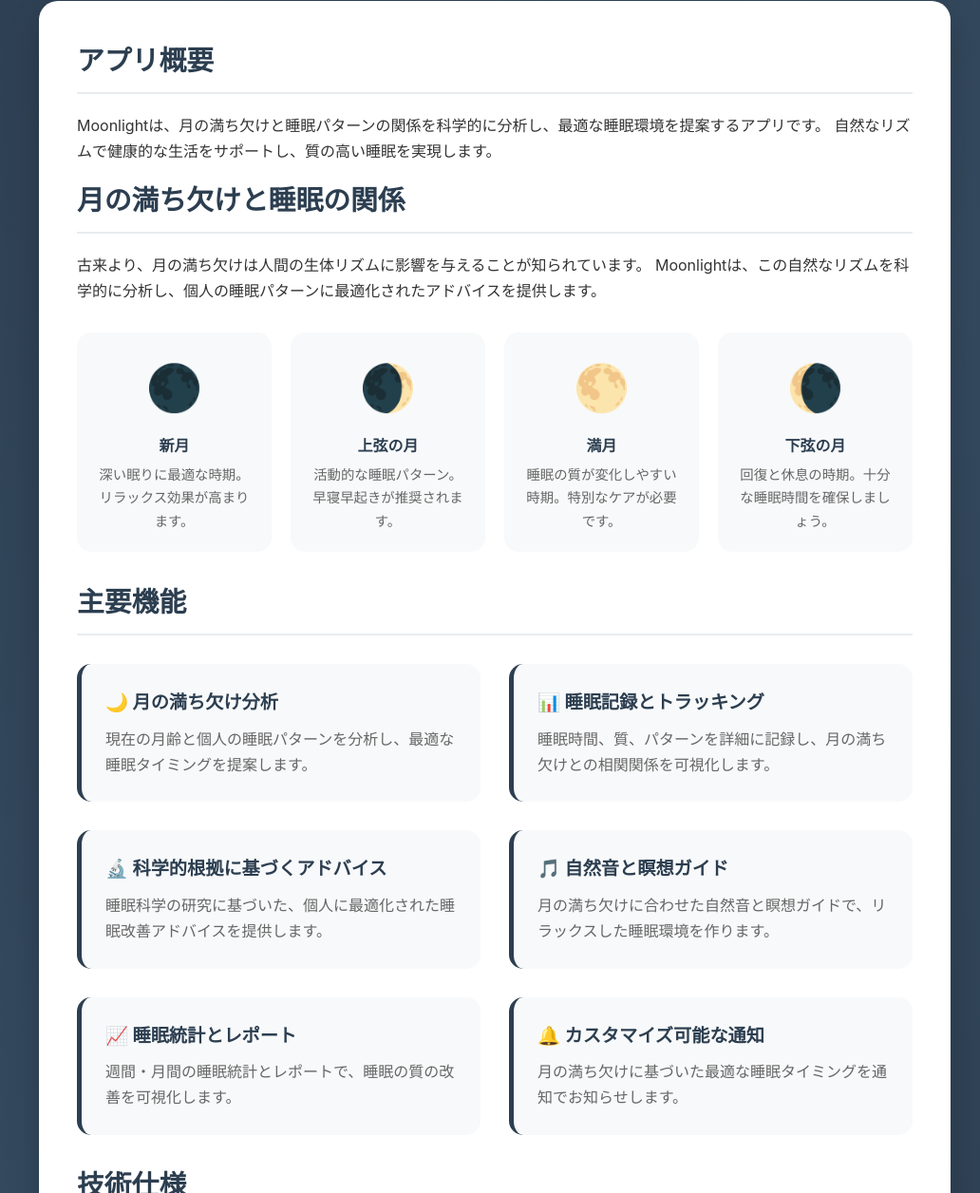
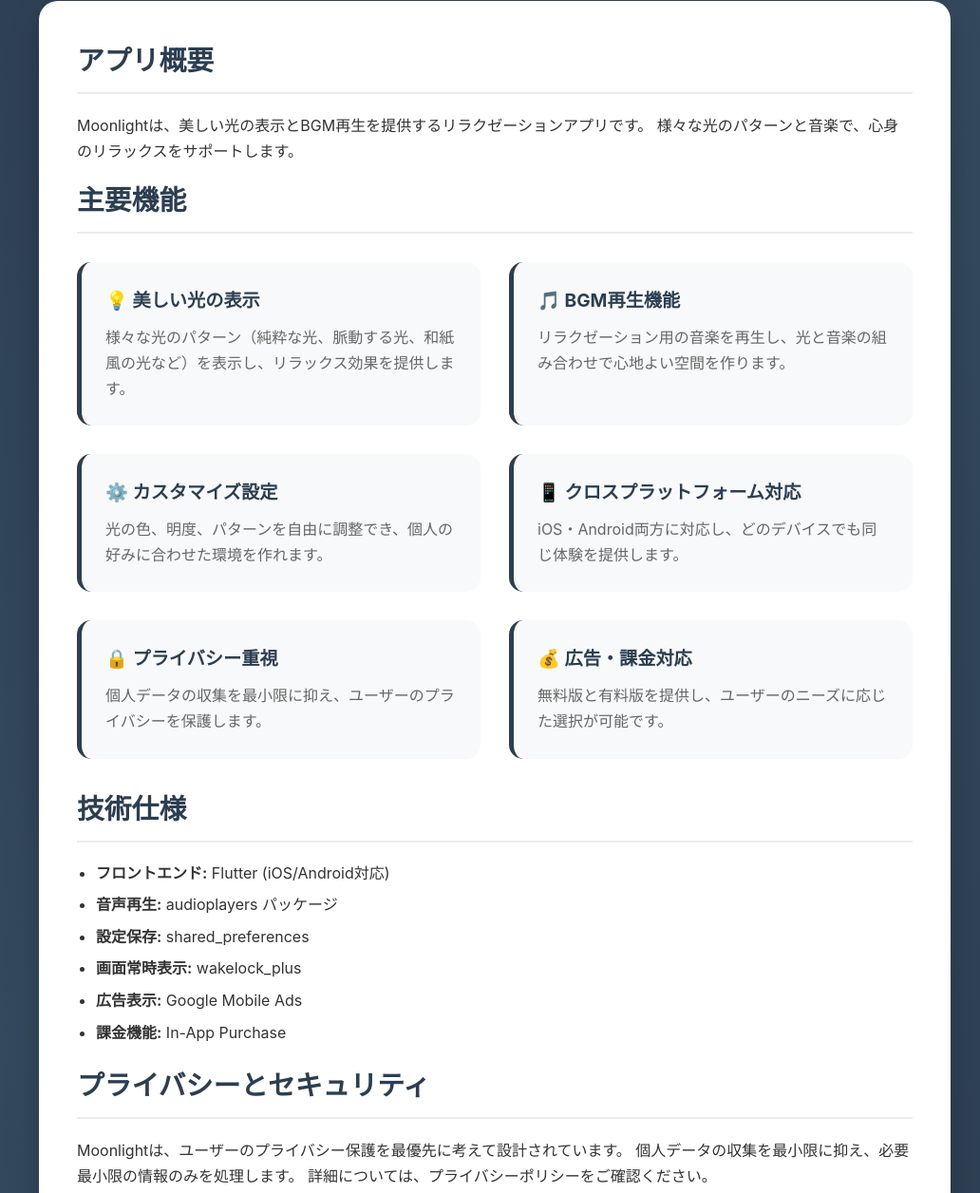
Before and after one commit to Hon758/hon758.github.io, a plain HTML site: page moonlight/index.html in a window 1280 px wide. Shown: the part 326-1582 px from the top of the page at 95% size, without its empty margins (119-1151 px from the left). Drawn offline with Linux system fonts and the light colour scheme.

Commit message:
Fix Moonlight app information to reflect actual app features

```diff
--- a/moonlight/index.html
+++ b/moonlight/index.html
@@ -217,92 +217,64 @@
 
         <div class="header">
             <h1>🌙 Moonlight</h1>
-            <div class="subtitle">睡眠の質を向上させるアプリ</div>
-            <div class="tagline">月の光と共に、安らかな眠りを</div>
+            <div class="subtitle">美しい光の表示とBGM再生アプリ</div>
+            <div class="tagline">リラクゼーションを目的とした光のアート</div>
         </div>
 
         <div class="content">
             <h2>アプリ概要</h2>
             <p>
-                Moonlightは、月の満ち欠けと睡眠パターンの関係を科学的に分析し、最適な睡眠環境を提案するアプリです。
-                自然なリズムで健康的な生活をサポートし、質の高い睡眠を実現します。
+                Moonlightは、美しい光の表示とBGM再生を提供するリラクゼーションアプリです。
+                様々な光のパターンと音楽で、心身のリラックスをサポートします。
             </p>
-
-            <h2>月の満ち欠けと睡眠の関係</h2>
-            <p>
-                古来より、月の満ち欠けは人間の生体リズムに影響を与えることが知られています。
-                Moonlightは、この自然なリズムを科学的に分析し、個人の睡眠パターンに最適化されたアドバイスを提供します。
-            </p>
-
-            <div class="moon-phases">
-                <div class="moon-phase">
-                    <div class="emoji">🌑</div>
-                    <h4>新月</h4>
-                    <p>深い眠りに最適な時期。リラックス効果が高まります。</p>
-                </div>
-                <div class="moon-phase">
-                    <div class="emoji">🌒</div>
-                    <h4>上弦の月</h4>
-                    <p>活動的な睡眠パターン。早寝早起きが推奨されます。</p>
-                </div>
-                <div class="moon-phase">
-                    <div class="emoji">🌕</div>
-                    <h4>満月</h4>
-                    <p>睡眠の質が変化しやすい時期。特別なケアが必要です。</p>
-                </div>
-                <div class="moon-phase">
-                    <div class="emoji">🌘</div>
-                    <h4>下弦の月</h4>
-                    <p>回復と休息の時期。十分な睡眠時間を確保しましょう。</p>
-                </div>
-            </div>
 
             <h2>主要機能</h2>
             <div class="feature-grid">
                 <div class="feature-card">
-                    <h4>🌙 月の満ち欠け分析</h4>
-                    <p>現在の月齢と個人の睡眠パターンを分析し、最適な睡眠タイミングを提案します。</p>
+                    <h4>💡 美しい光の表示</h4>
+                    <p>様々な光のパターン（純粋な光、脈動する光、和紙風の光など）を表示し、リラックス効果を提供します。</p>
                 </div>
 
                 <div class="feature-card">
-                    <h4>📊 睡眠記録とトラッキング</h4>
-                    <p>睡眠時間、質、パターンを詳細に記録し、月の満ち欠けとの相関関係を可視化します。</p>
+                    <h4>🎵 BGM再生機能</h4>
+                    <p>リラクゼーション用の音楽を再生し、光と音楽の組み合わせで心地よい空間を作ります。</p>
                 </div>
 
                 <div class="feature-card">
-                    <h4>🔬 科学的根拠に基づくアドバイス</h4>
-                    <p>睡眠科学の研究に基づいた、個人に最適化された睡眠改善アドバイスを提供します。</p>
+                    <h4>⚙️ カスタマイズ設定</h4>
+                    <p>光の色、明度、パターンを自由に調整でき、個人の好みに合わせた環境を作れます。</p>
                 </div>
 
                 <div class="feature-card">
-                    <h4>🎵 自然音と瞑想ガイド</h4>
-                    <p>月の満ち欠けに合わせた自然音と瞑想ガイドで、リラックスした睡眠環境を作ります。</p>
+                    <h4>📱 クロスプラットフォーム対応</h4>
+                    <p>iOS・Android両方に対応し、どのデバイスでも同じ体験を提供します。</p>
                 </div>
 
                 <div class="feature-card">
-                    <h4>📈 睡眠統計とレポート</h4>
-                    <p>週間・月間の睡眠統計とレポートで、睡眠の質の改善を可視化します。</p>
+                    <h4>🔒 プライバシー重視</h4>
+                    <p>個人データの収集を最小限に抑え、ユーザーのプライバシーを保護します。</p>
                 </div>
 
                 <div class="feature-card">
-                    <h4>🔔 カスタマイズ可能な通知</h4>
-                    <p>月の満ち欠けに基づいた最適な睡眠タイミングを通知でお知らせします。</p>
+                    <h4>💰 広告・課金対応</h4>
+                    <p>無料版と有料版を提供し、ユーザーのニーズに応じた選択が可能です。</p>
                 </div>
             </div>
 
             <h2>技術仕様</h2>
             <ul>
                 <li><strong>フロントエンド:</strong> Flutter (iOS/Android対応)</li>
-                <li><strong>月齢計算:</strong> 高精度な天体計算アルゴリズム</li>
-                <li><strong>睡眠分析:</strong> 機械学習による睡眠パターン分析</li>
-                <li><strong>データ保存:</strong> ローカルストレージ（プライバシー重視）</li>
-                <li><strong>通知機能:</strong> スマート通知システム</li>
+                <li><strong>音声再生:</strong> audioplayers パッケージ</li>
+                <li><strong>設定保存:</strong> shared_preferences</li>
+                <li><strong>画面常時表示:</strong> wakelock_plus</li>
+                <li><strong>広告表示:</strong> Google Mobile Ads</li>
+                <li><strong>課金機能:</strong> In-App Purchase</li>
             </ul>
 
             <h2>プライバシーとセキュリティ</h2>
             <p>
                 Moonlightは、ユーザーのプライバシー保護を最優先に考えて設計されています。
-                睡眠データはすべてローカルデバイスに保存され、外部に送信されることはありません。
+                個人データの収集を最小限に抑え、必要最小限の情報のみを処理します。
                 詳細については、プライバシーポリシーをご確認ください。
             </p>
 
```
Also changed, not shown: index.html (+7 -8 lines), moonlight/privacy-policy.html (+3 -4 lines), moonlight/terms-of-service.html (+6 -6 lines).
